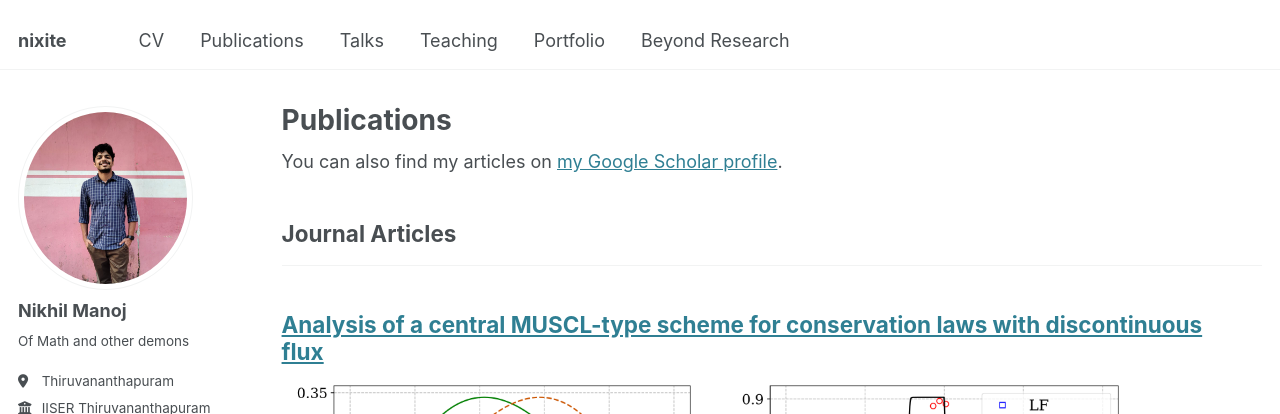
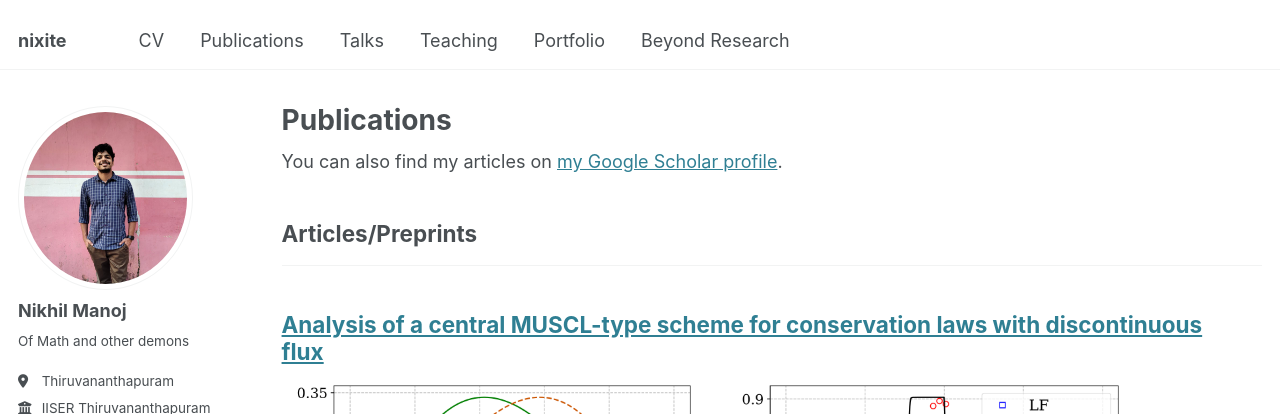
Before and after one commit to nikhil0597/nikhil0597.github.io, a Jekyll site: the page built from _pages/publications.html, in a window 1280 px wide and 900 px high. Shown: the top 414 px of the window. Built offline with Jekyll 4.4.1, drawn with Linux system fonts in a browser that asks for light colours; some web fonts are replaced.

Commit message:
Update _config.yml

```diff
--- a/_config.yml
+++ b/_config.yml
@@ -78,7 +78,7 @@ author:
 # Publication Category - The following the list of publication categories and their headings
 publication_category:
   manuscripts:
-    title: 'Journal Articles'
+    title: 'Articles/Preprints'
   conferences:
     title: 'Conference Papers'
 
```
